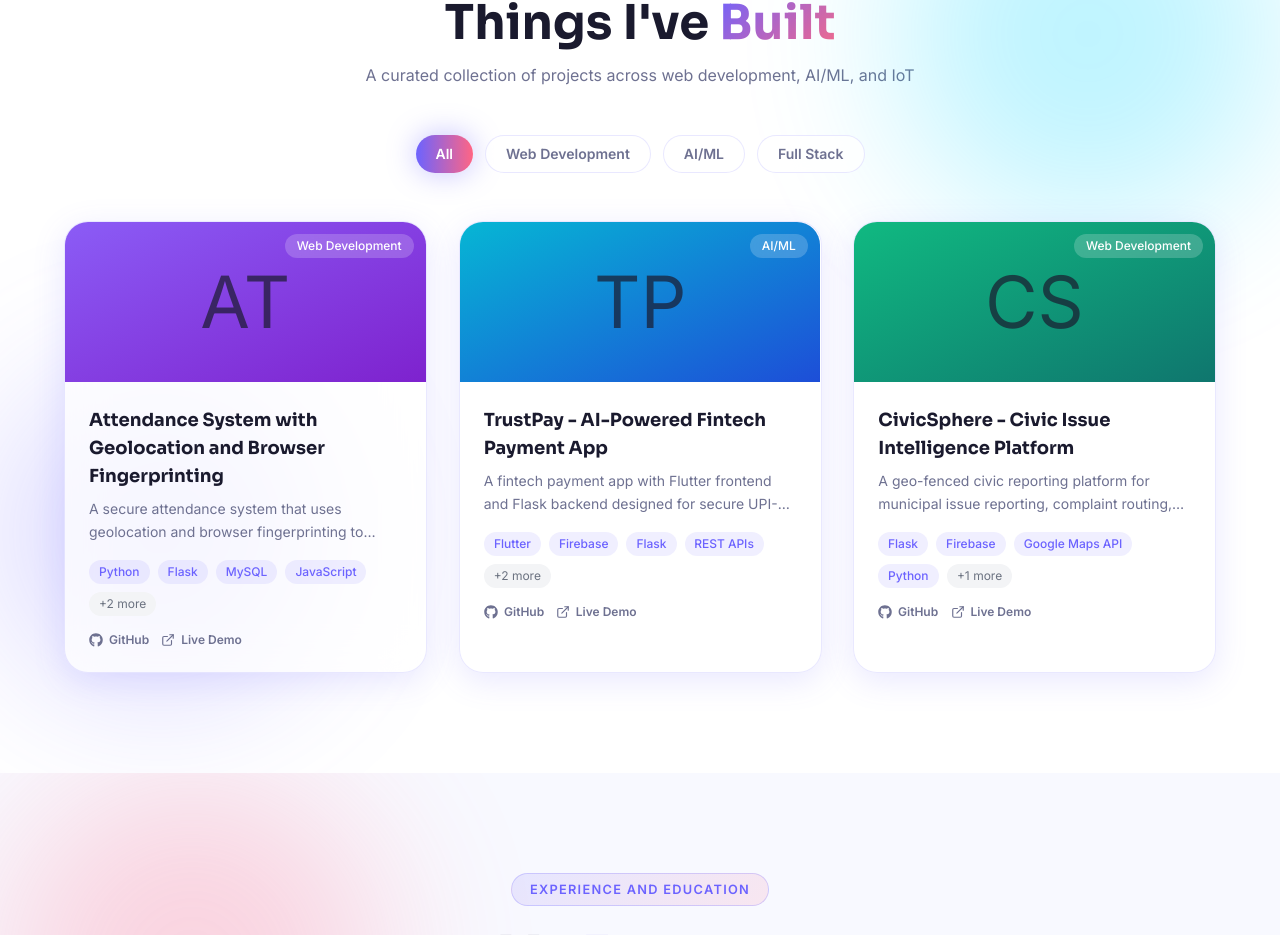
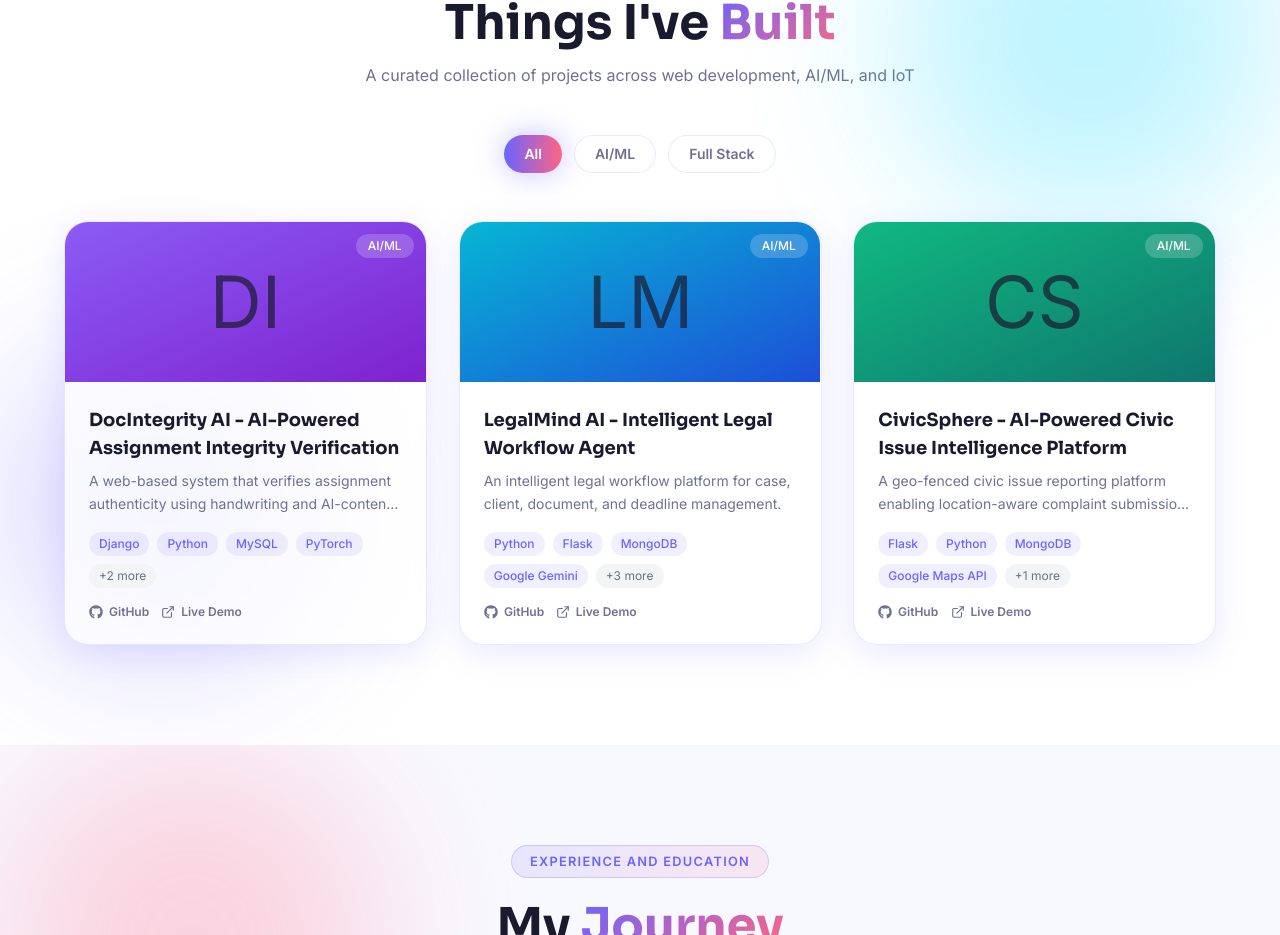
Before and after one commit to avaleajay170/MyPortfolio, a React (Vite) app: page / in a window 1280 px wide. Shown: the part 3365-4300 px from the top of the page. Built offline with nearby package versions, Linux system fonts and the light colour scheme.

Commit message:
Update portfolio content to latest resume

```diff
--- a/src/data/projects.js
+++ b/src/data/projects.js
@@ -1,52 +1,52 @@
 export const projects = [
   {
     id: 1,
-    title: 'Attendance System with Geolocation and Browser Fingerprinting',
-    category: 'Web Development',
-    tags: ['Web Development', 'Full Stack'],
+    title: 'DocIntegrity AI - AI-Powered Assignment Integrity Verification',
+    category: 'AI/ML',
+    tags: ['AI/ML', 'Full Stack'],
     description:
-      'A secure attendance system that uses geolocation and browser fingerprinting to reduce proxy attendance and improve transparency.',
+      'A web-based system that verifies assignment authenticity using handwriting and AI-content detection.',
     longDescription:
-      'Built with Python, Flask, MySQL, and JavaScript, this web application verifies user context before recording attendance. It focuses on automated authentication, real-time attendance logging, and stronger trust in the overall attendance workflow.',
-    tech: ['Python', 'Flask', 'MySQL', 'JavaScript', 'HTML', 'CSS'],
-    github: 'https://github.com/avaleajay170',
-    demo: 'https://github.com/avaleajay170',
+      'Built with Django, Python, MySQL, PyTorch, OCR, and GPTZero API. Developed a Siamese Neural Network using the IAM Handwriting Database and custom student handwriting dataset, achieving 97% validation accuracy. Integrated OCR and GPTZero API to extract text, detect potential AI-generated content, and provide handwriting match and AI-content scores.',
+    tech: ['Django', 'Python', 'MySQL', 'PyTorch', 'OCR', 'GPTZero API'],
+    github: 'https://github.com/avaleajay170/DocIntegrity-AI',
+    demo: null,
     color: 'from-violet-500 to-purple-700',
-    emoji: 'AT',
+    emoji: 'DI',
     featured: true,
   },
   {
     id: 2,
-    title: 'TrustPay - AI-Powered Fintech Payment App',
+    title: 'LegalMind AI - Intelligent Legal Workflow Agent',
     category: 'AI/ML',
     tags: ['AI/ML', 'Full Stack'],
     description:
-      'A fintech payment app with Flutter frontend and Flask backend designed for secure UPI-style transactions.',
+      'An intelligent legal workflow platform for case, client, document, and deadline management.',
     longDescription:
-      'TrustPay combines Flutter, Firebase, Flask, and REST APIs to support secure transactions and real-time monitoring. Key fraud detection features include device binding, SIM change detection, geo-velocity checks, and a Trusted Circle alert system powered by Firebase security workflows.',
-    tech: ['Flutter', 'Firebase', 'Flask', 'REST APIs', 'Python', 'Fraud Detection'],
-    github: 'https://github.com/avaleajay170',
-    demo: 'https://github.com/avaleajay170',
+      'Built with Python, Flask, MongoDB, Google Gemini, LangChain, FAISS, and Bootstrap. Developed a RAG pipeline with FAISS and Gemini for case-aware legal research and AI-assisted conversations. Implemented AI-powered document drafting, legal section suggestions, document analysis, and risk assessment to streamline case preparation.',
+    tech: ['Python', 'Flask', 'MongoDB', 'Google Gemini', 'LangChain', 'FAISS', 'Bootstrap'],
+    github: 'https://github.com/avaleajay170/LegalMind_AI',
+    demo: 'https://legalmind-ai-a23i.onrender.com/auth/login',
     color: 'from-cyan-500 to-blue-700',
-    emoji: 'TP',
+    emoji: 'LM',
     featured: true,
   },
   {
     id: 3,
-    title: 'CivicSphere - Civic Issue Intelligence Platform',
-    category: 'Web Development',
-    tags: ['Web Development', 'AI/ML'],
+    title: 'CivicSphere - AI-Powered Civic Issue Intelligence Platform',
+    category: 'AI/ML',
+    tags: ['AI/ML', 'Full Stack'],
     description:
-      'A geo-fenced civic reporting platform for municipal issue reporting, complaint routing, and public transparency.',
+      'A geo-fenced civic issue reporting platform enabling location-aware complaint submission across Pune city.',
     longDescription:
-      'CivicSphere helps citizens report civic issues within Pune city using Flask, Firebase, Python, and Google Maps API. It includes automatic constituency detection, smart complaint routing, escalation workflows, and a public dashboard that tracks complaint status and resolution updates.',
-    tech: ['Flask', 'Firebase', 'Google Maps API', 'Python', 'Geo-fencing'],
-    github: 'https://github.com/avaleajay170',
-    demo: 'https://github.com/avaleajay170',
+      'Built with Flask, Python, MongoDB, Google Maps API, and Gemini AI. Implemented AI-based classification, constituency detection, smart routing, and SLA escalation. Built a transparent dashboard for real-time complaint tracking, status monitoring, severity analysis, and resolution updates.',
+    tech: ['Flask', 'Python', 'MongoDB', 'Google Maps API', 'Gemini AI'],
+    github: 'https://github.com/avaleajay170/CivicSphere',
+    demo: null,
     color: 'from-emerald-500 to-teal-700',
     emoji: 'CS',
     featured: true,
   },
 ];
 
-export const filterCategories = ['All', 'Web Development', 'AI/ML', 'Full Stack'];
+export const filterCategories = ['All', 'AI/ML', 'Full Stack'];
```
